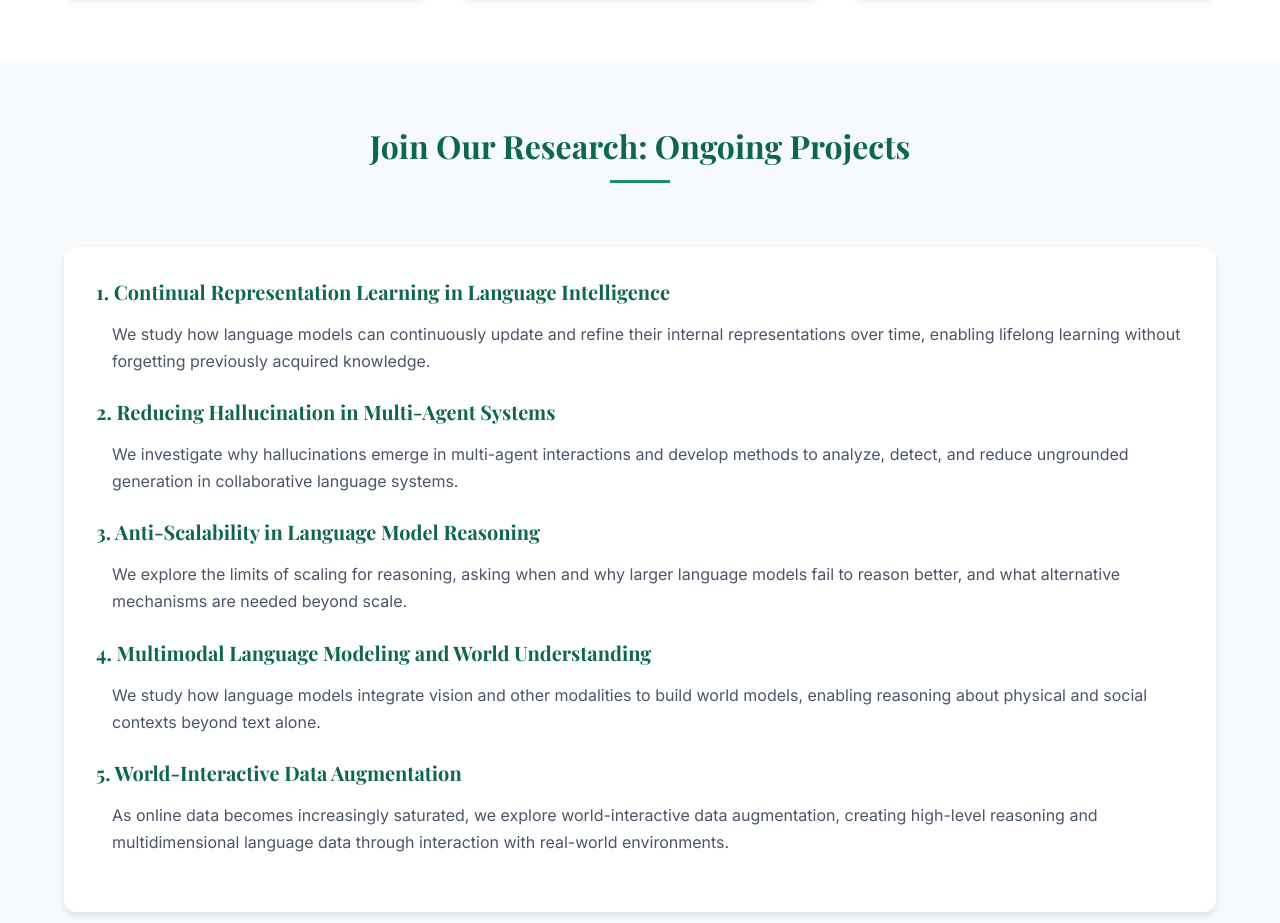
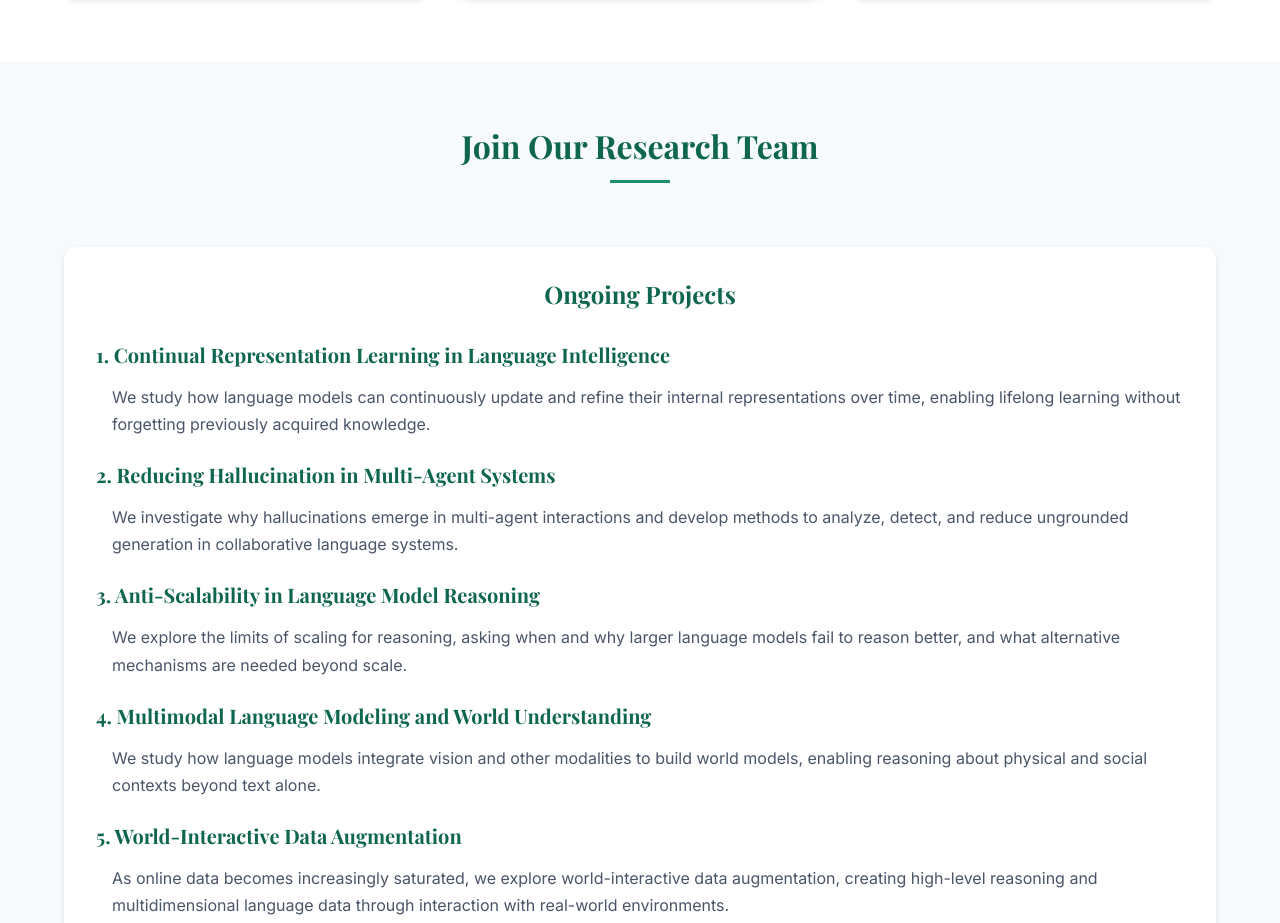
Before and after one commit to ElionLAB/elionlab.github.io, a plain HTML site: page index.html in a window 1280 px wide. Shown: the part 1501-2424 px from the top of the page. Drawn offline with nearby package versions, Linux system fonts and the light colour scheme.

Commit message:
Rename to Join Our Research Team, add Ongoing Projects title inside card

```diff
--- a/index.html
+++ b/index.html
@@ -132,14 +132,15 @@
             </div>
         </section>
 
-        <!-- Join Our Research: Ongoing Projects -->
+        <!-- Join Our Research Team -->
         <section class="section section-alt">
             <div class="container">
                 <div class="section-header">
-                    <h2>Join Our Research: Ongoing Projects</h2>
+                    <h2>Join Our Research Team</h2>
                 </div>
 
                 <div class="card" style="padding: var(--spacing-xl);">
+                    <h3 style="text-align: center; margin-bottom: var(--spacing-xl);">Ongoing Projects</h3>
                     <div style="margin-bottom: var(--spacing-lg);">
                         <h4>1. Continual Representation Learning in Language Intelligence</h4>
                         <p style="margin-left: var(--spacing-md); color: var(--text-secondary);">
```
